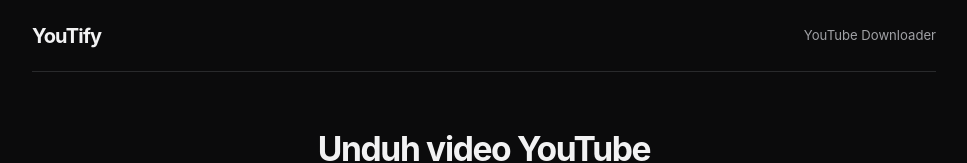
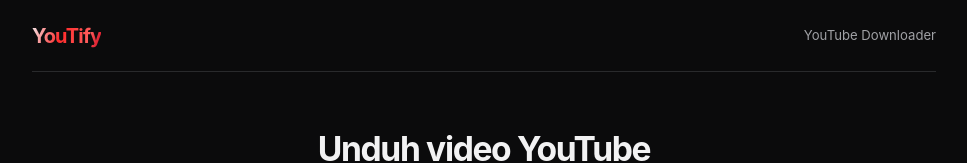
Before and after one commit to zero-route/Youtube-downloader, a Next.js app: page / in a window 1280 px wide. Shown: the top 163 px of the page, without its empty margins (156-1123 px from the left). Built offline with nearby package versions, Linux system fonts and the light colour scheme.

Commit message:
update globals.css

```diff
--- a/app/globals.css
+++ b/app/globals.css
@@ -17,6 +17,7 @@
   --red-deep: #cc0018;
   --red-soft: #ff7a7a;
   --red-tint: rgba(255, 42, 42, 0.1);
+   --brand: linear-gradient(110deg, #f4f4f5 0%, #ff2a2a 42%, #ff5c5c 78%, #cc0018 100%);
 }
 
 * {
@@ -83,7 +84,10 @@
 }
 
 .brand {
-  color: var(--text);
+  background: var(--brand);
+  -webkit-background-clip: text;
+  background-clip: text;
+  color: transparent;
   font-size: 1.25rem;
   font-weight: 700;
   letter-spacing: -0.04em;
```
